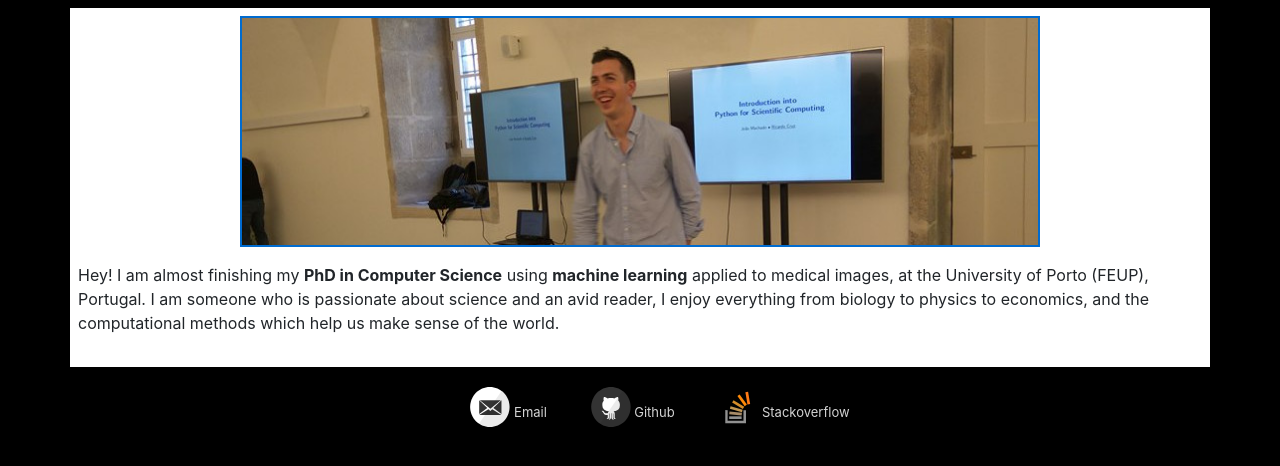
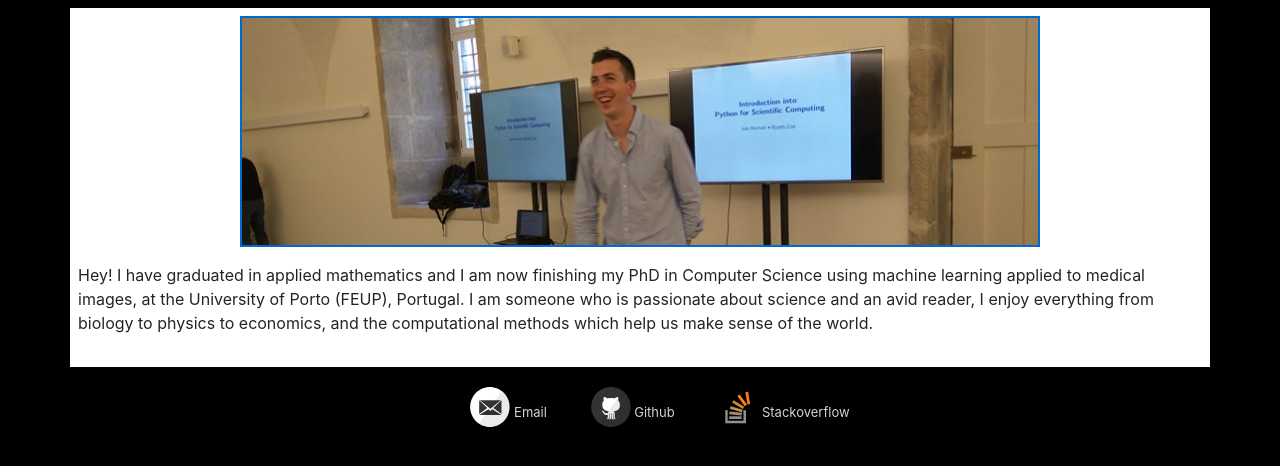
Before and after one commit to rpmcruz/rpmcruz.github.io, a Jekyll site: the page built from index.html, in a window 1280 px wide, cut to the strip 138-604 px from the top of the page. Built offline with Jekyll 4.4.1, drawn with Linux system fonts in a browser that asks for light colours.

Commit message:
Updated personal info.

```diff
--- a/index.html
+++ b/index.html
@@ -5,4 +5,4 @@ active: about
 ---
 <center><a href="https://www.youtube.com/watch?v=klr1z1EJ1yY"><img class="mb-3 img-fluid" style="border:2px solid #006bcf" src="imgs/lecture.jpg" width="800" height="228" /></a></center>
 
-<p>Hey! I am almost finishing my <b>PhD in Computer Science</b> using <b>machine learning</b> applied to medical images, at the University of Porto (FEUP), Portugal. I am someone who is passionate about science and an avid reader, I enjoy everything from biology to physics to economics, and the computational methods which help us make sense of the world.</p>
+<p>Hey! I have graduated in applied mathematics and I am now finishing my PhD in Computer Science using machine learning applied to medical images, at the University of Porto (FEUP), Portugal. I am someone who is passionate about science and an avid reader, I enjoy everything from biology to physics to economics, and the computational methods which help us make sense of the world.</p>
```
